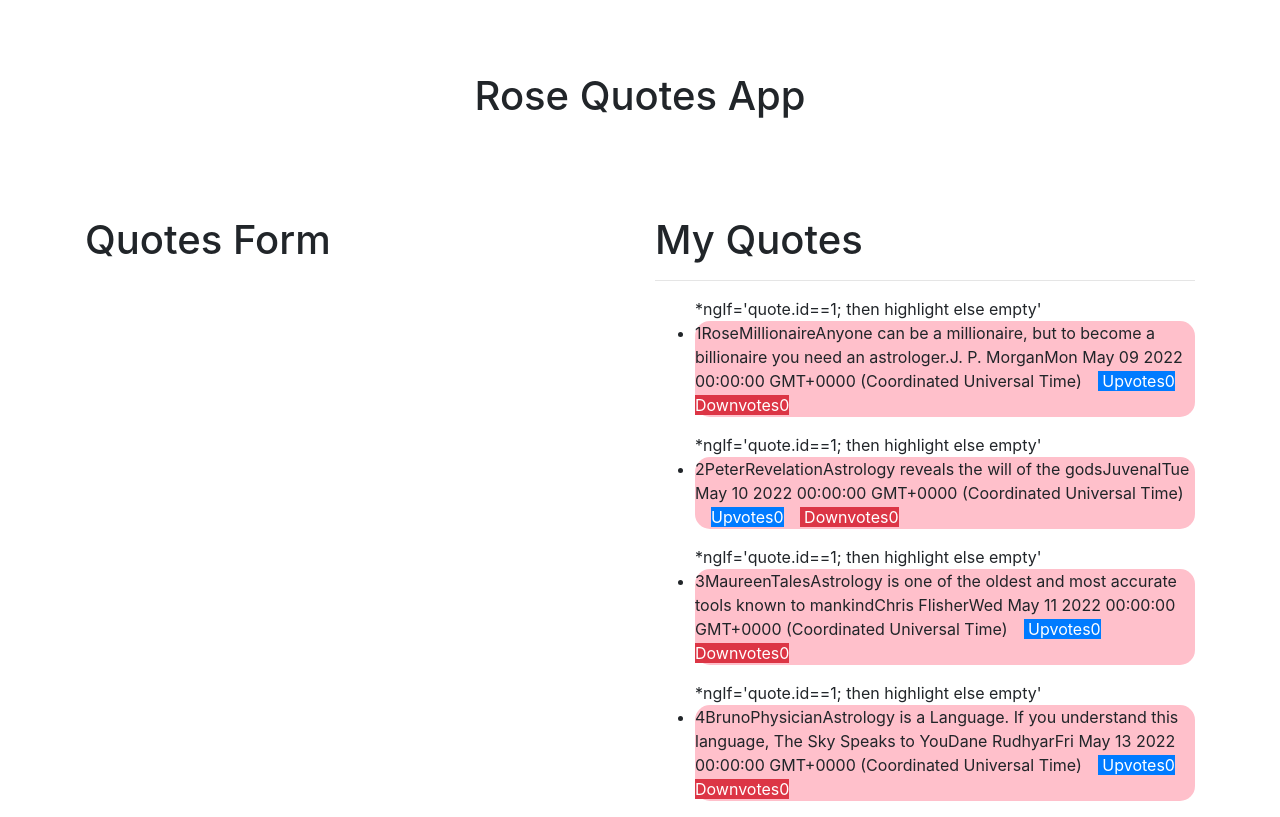
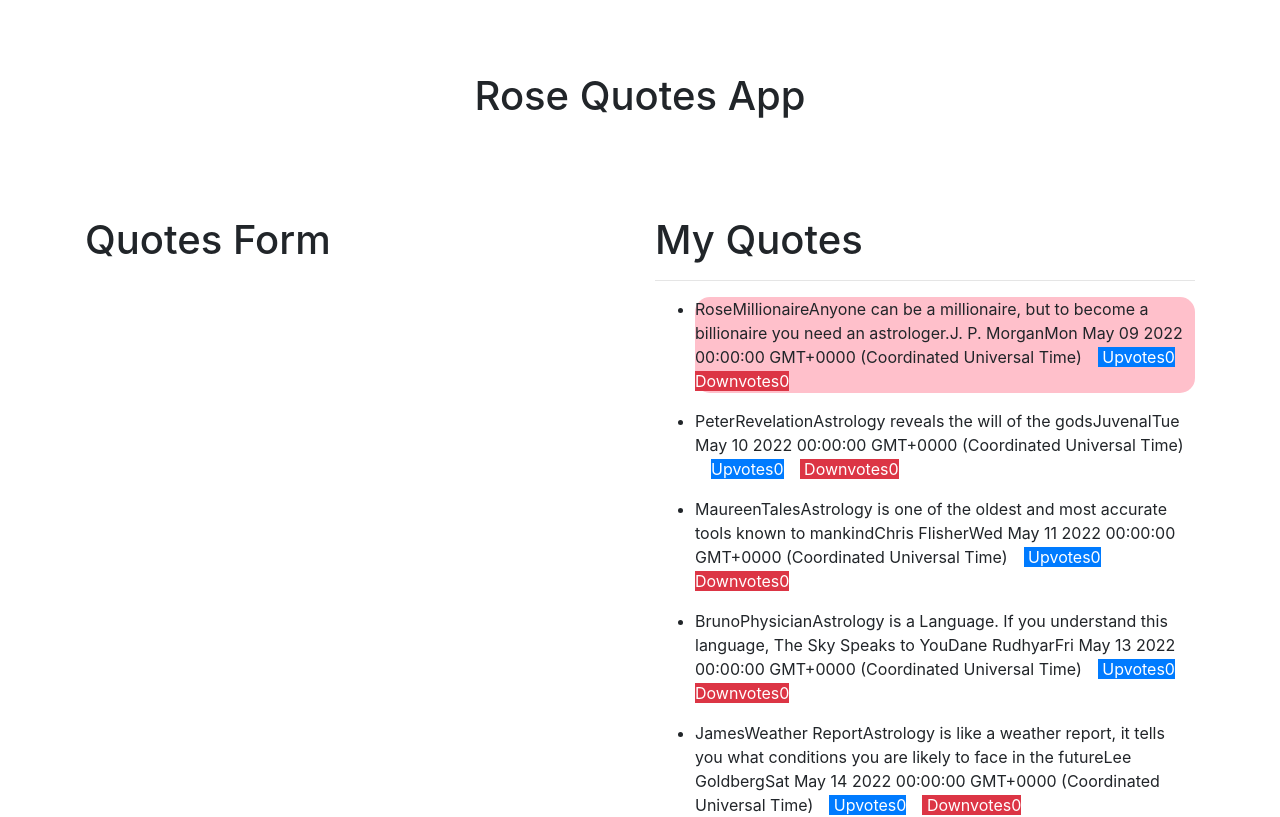
Before and after one commit to rossyvee/Angular-quotes-app, an Angular app: page / in a window 1280 px wide. Shown: the top 817 px of the page. Built offline with nearby package versions, Linux system fonts and the light colour scheme.

Commit message:
adding the template to the workspace

```diff
--- a/src/app/quotes/quotes.component.html
+++ b/src/app/quotes/quotes.component.html
@@ -2,12 +2,10 @@
     <h1>My Quotes</h1>
     <hr>
     <ul *ngFor='let quote of quotes'>
-      <div class="div"> *ngIf='quote.id==1; then highlight else empty'</div>
-      <ng-template>
-
-      </ng-template>
+      <div *ngIf = 'quote.id ==1; then highlight else empty'></div>
+      <ng-template #highlight>
         <li appHighlight>
-           <span>{{quote.id}}</span>
+          <!-- <span>{{quote.id}}</span>  -->
          <span>{{quote.name}}</span>
          <span>{{quote.title}}</span>
          <span>{{quote.quote}}</span>
@@ -16,5 +14,19 @@
          <span class="btn-primary ml-3"> Upvotes{{quote.likes}}</span>
          <span class="btn-danger ml-3"> Downvotes{{quote.dislike}}</span>
        </li>
+      </ng-template>
+      <ng-template #empty>
+        <li>
+          <!-- <span>{{quote.id}}</span>  -->
+         <span>{{quote.name}}</span>
+         <span>{{quote.title}}</span>
+         <span>{{quote.quote}}</span>
+         <span>{{quote.author}}</span>
+         <span>{{quote.datePosted}}</span>
+         <span class="btn-primary ml-3"> Upvotes{{quote.likes}}</span>
+         <span class="btn-danger ml-3"> Downvotes{{quote.dislike}}</span>
+       </li>
+      </ng-template>
+
     </ul>
   </div>
```
Lines whose indentation alone changed are shown as unchanged.
